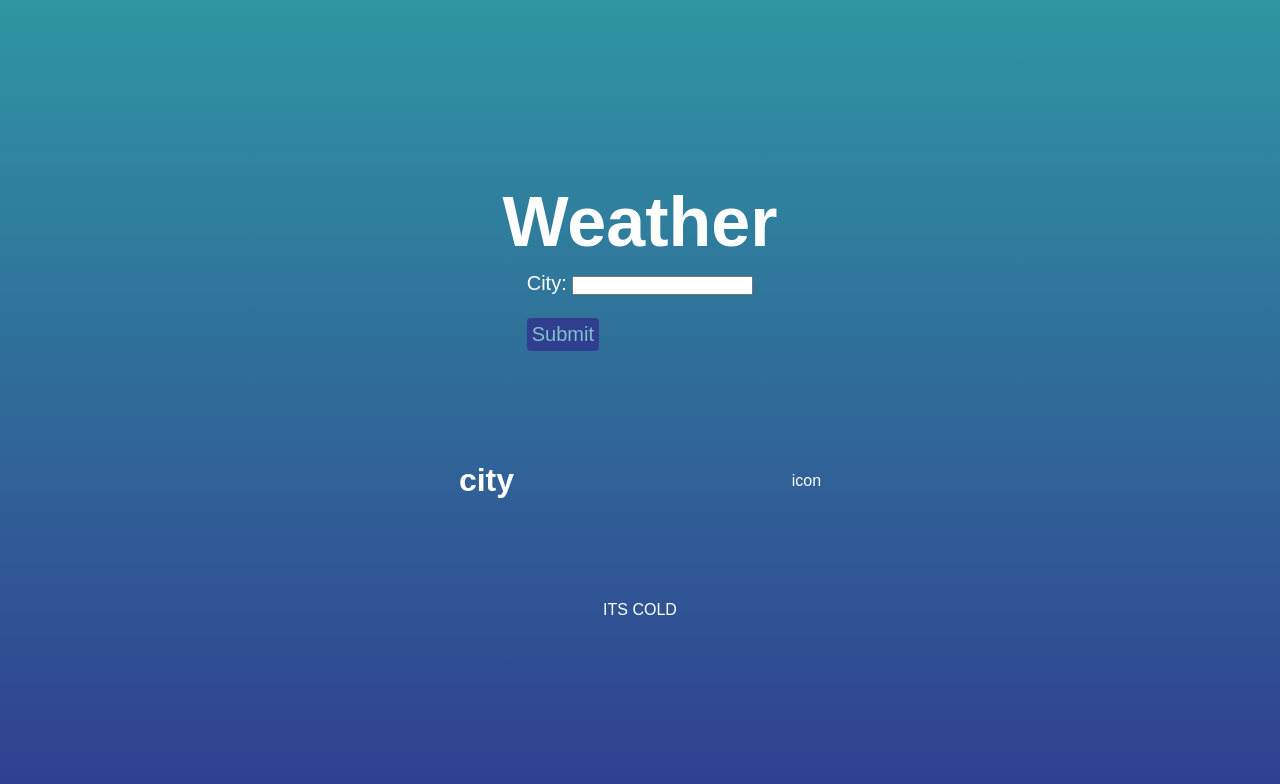
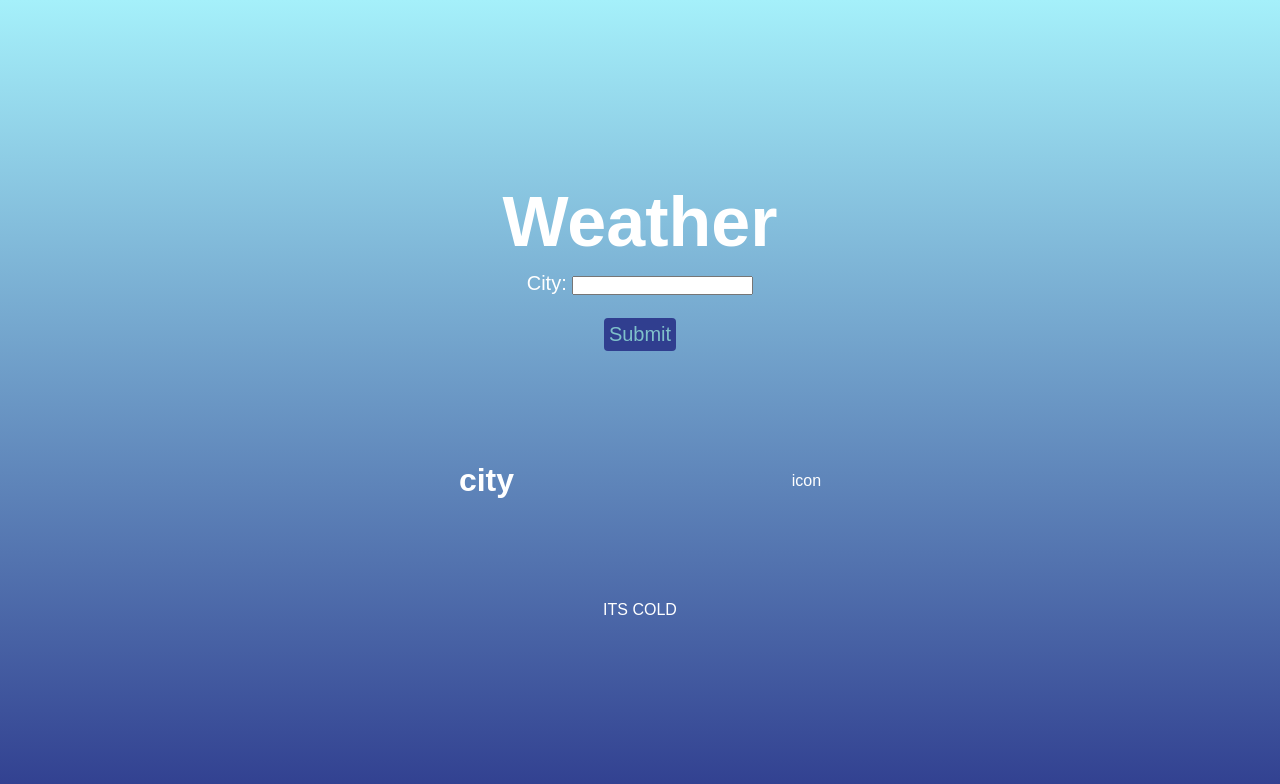
Before and after one commit to cadbia/steel_blue, a plain HTML site: page index.html in a window 1280 px wide. Drawn offline with Linux system fonts and the light colour scheme.

Commit message:
change css a little

```diff
--- a/style.css
+++ b/style.css
@@ -9,7 +9,7 @@ body{
     justify-content: center;
     flex-direction: column;
     align-items: center;
-    background: linear-gradient(rgb(47,150,163), rgb(48,62,143));
+    background: linear-gradient(rgb(165, 240, 250), rgb(48,62,143));
     font-family: sans-serif;
     color:white
 }
@@ -64,5 +64,7 @@ body{
     border-radius: 4px;
     padding: 5px;
     color: rgb(127, 193, 202);
+    margin:0 auto;
+    display:block;
     font-size: inherit;
 }
```
